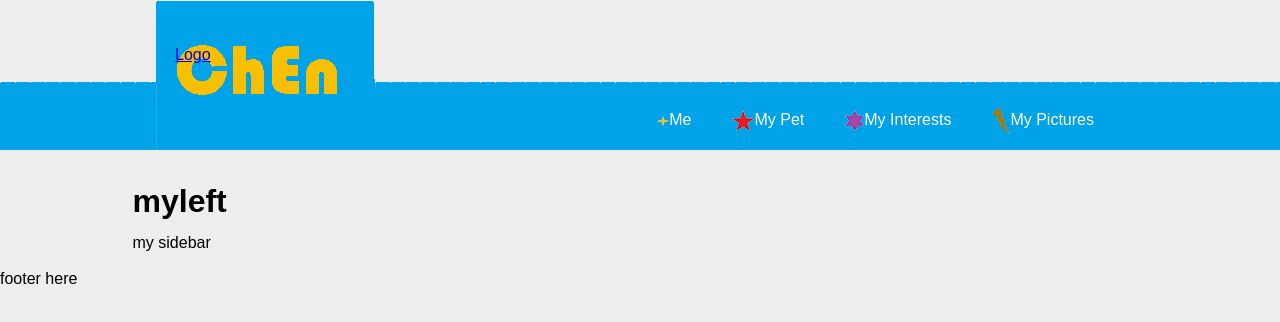
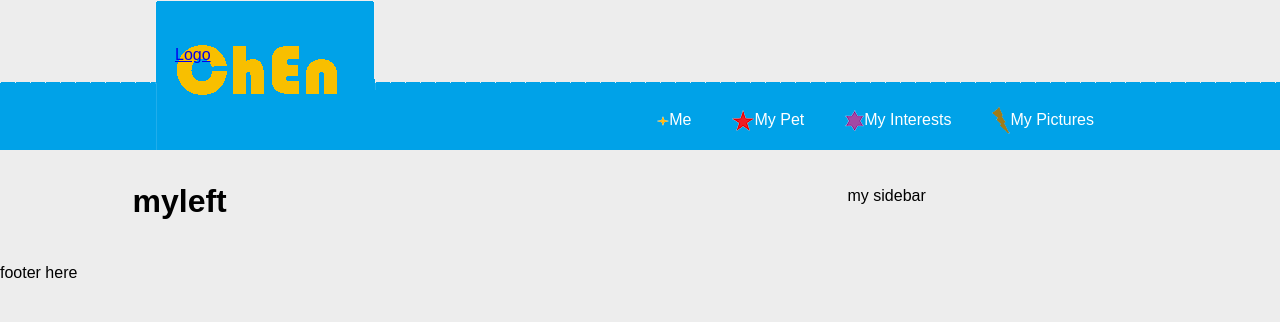
Before and after one commit to CHENCHENCHENTW/CHENCHENCHENTW.github.io, a plain HTML site: page index.html in a window 1280 px wide. Drawn offline with Linux system fonts and the light colour scheme.

Commit message:
Update myCSS.CSS

```diff
--- a/CSS/myCSS.CSS
+++ b/CSS/myCSS.CSS
@@ -72,3 +72,15 @@ a.sitetitle {
     margin: 0 auto;
     padding: 20px 10px 0;
 }
+
+.left {float: left;}
+
+.right {float: right;}
+
+#myContent {width: 700px;}
+
+#mySidebar {width: 300px;}
+
+.h30 {height: 30px;}
+
+.clear {clear: both;}
```
